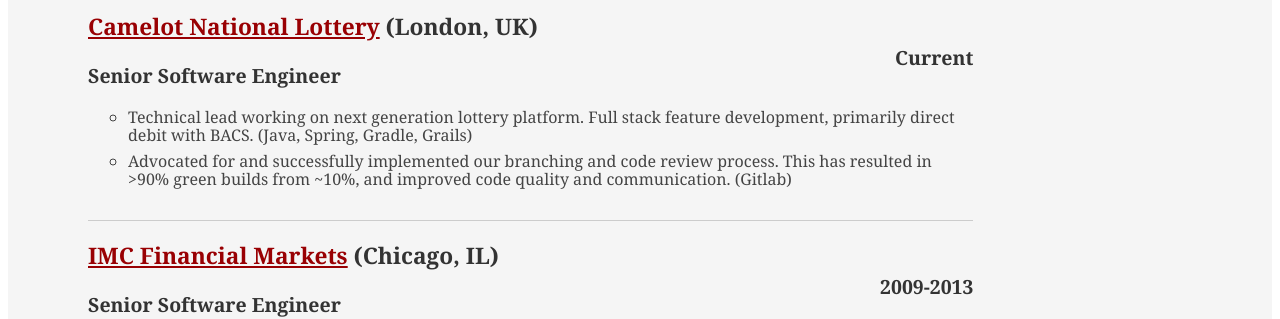
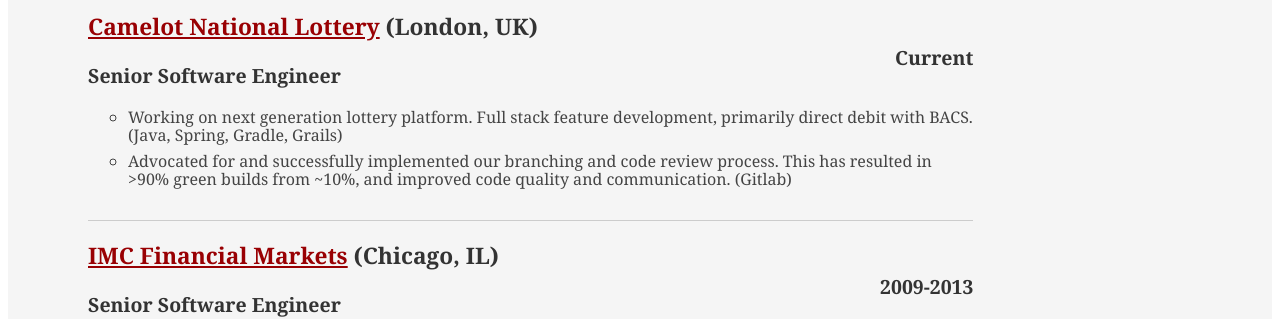
Before and after one commit to jsravn/old-blog, a Jekyll site: the page resume.html, which Jekyll copies as it is, in a window 1280 px wide. Shown: the part 474-793 px from the top of the page. Built offline with Jekyll 4.4.1, drawn with Linux system fonts in a browser that asks for light colours; a style sheet for code colours, icons or effects is not loaded.

Commit message:
Remove 'technical lead'
Despite being my given job title, it seems to confuse people. So - focus
on merits rather than titles.

```diff
--- a/resume.html
+++ b/resume.html
@@ -55,7 +55,7 @@
                                 <p>
 <ul>
 
-<li>Technical lead working on next generation lottery platform. Full stack feature development, primarily direct debit with BACS. (Java, Spring, Gradle, Grails)</li>
+<li>Working on next generation lottery platform. Full stack feature development, primarily direct debit with BACS. (Java, Spring, Gradle, Grails)</li>
 
 <li>Advocated for and successfully implemented our branching and code review process. This has resulted in >90% green builds from ~10%, and improved code quality and communication. (Gitlab)</li>
 
```
Also changed, not shown: 1 other file.
